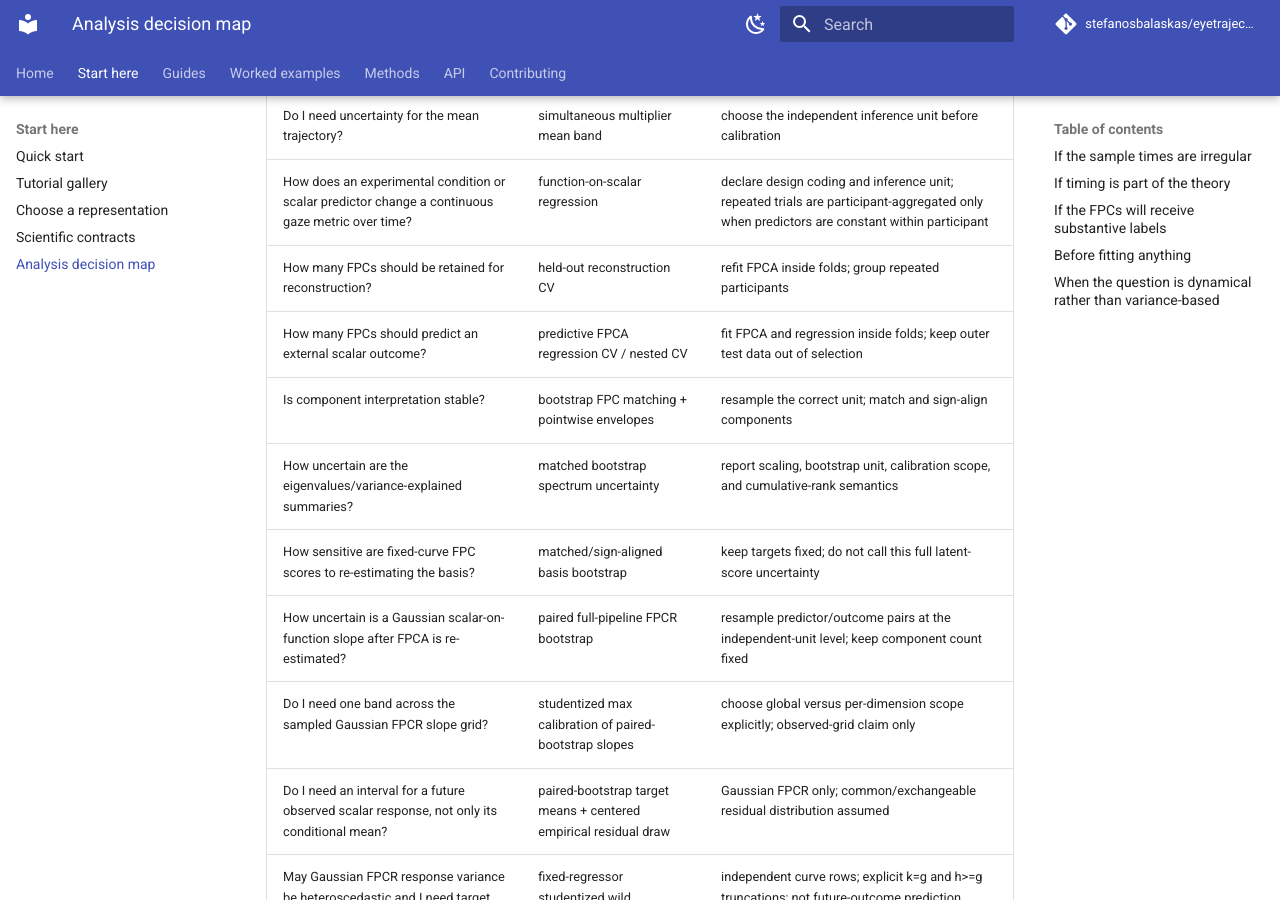
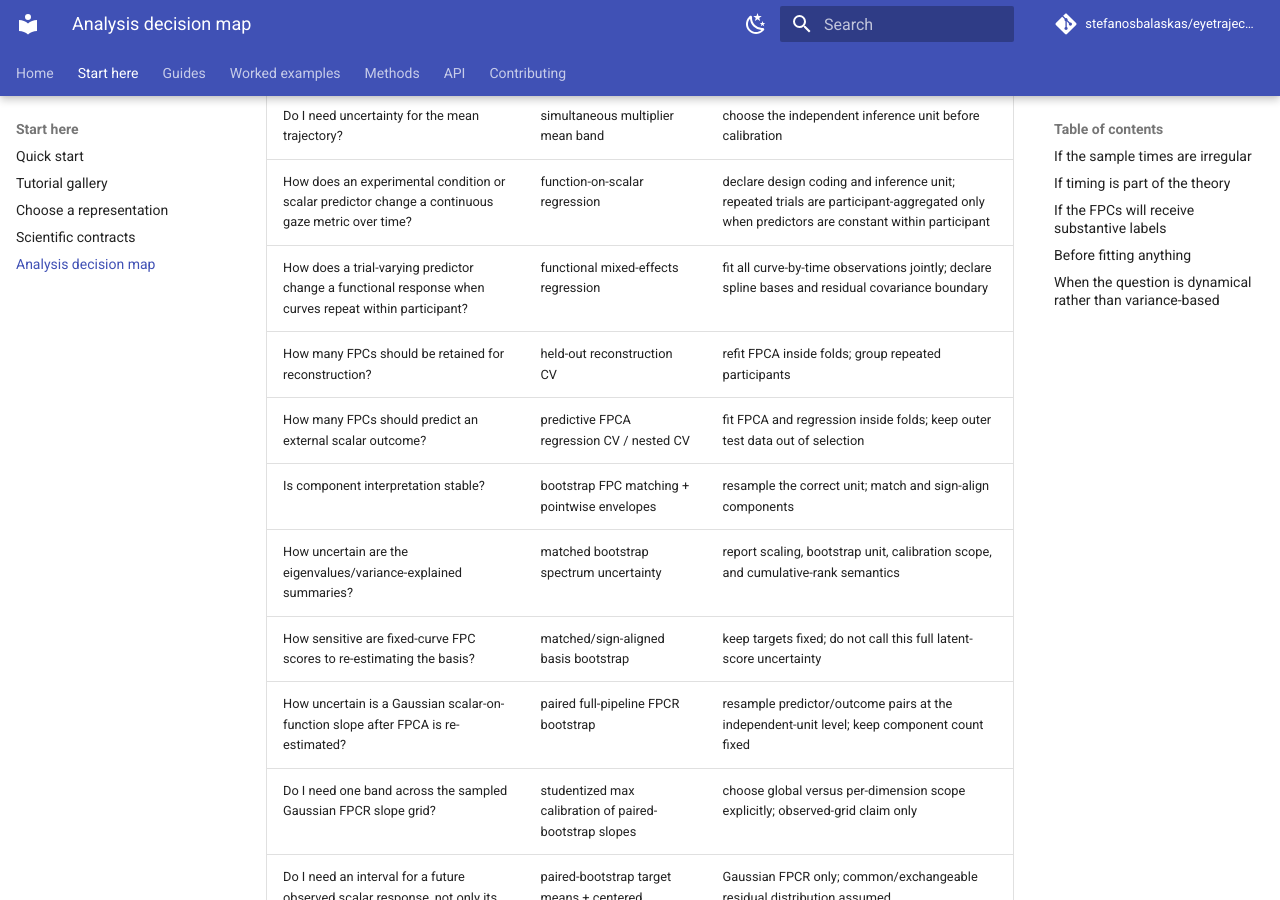
Before and after one commit to stefanosbalaskas/eyetrajectoriespy, an MkDocs documentation site: the page built from docs/concepts/decision-map.md, in a window 1280 px wide and 900 px high, scrolled down 876 px. Built offline with MkDocs 1.6.1 and Material for MkDocs 9.7.7, drawn with Linux system fonts in a browser that asks for light colours; comment, search, counter and statistics services are not loaded.

Commit message:
Add repeated-measures functional regression decision

```diff
--- a/docs/concepts/decision-map.md
+++ b/docs/concepts/decision-map.md
@@ -15,6 +15,7 @@ Use the **research question and data structure** to choose the representation.
 | Do I need cumulative elastic matching of ordered path samples? | dynamic time warping | pre-specify symmetric1 vs symmetric2, normalization, and sample-index window; DTW can align away meaningful latency |
 | Do I need uncertainty for the mean trajectory? | simultaneous multiplier mean band | choose the independent inference unit before calibration |
 | How does an experimental condition or scalar predictor change a continuous gaze metric over time? | function-on-scalar regression | declare design coding and inference unit; repeated trials are participant-aggregated only when predictors are constant within participant |
+| How does a trial-varying predictor change a functional response when curves repeat within participant? | functional mixed-effects regression | fit all curve-by-time observations jointly; declare spline bases and residual covariance boundary |
 | How many FPCs should be retained for reconstruction? | held-out reconstruction CV | refit FPCA inside folds; group repeated participants |
 | How many FPCs should predict an external scalar outcome? | predictive FPCA regression CV / nested CV | fit FPCA and regression inside folds; keep outer test data out of selection |
 | Is component interpretation stable? | bootstrap FPC matching + pointwise envelopes | resample the correct unit; match and sign-align components |
```
